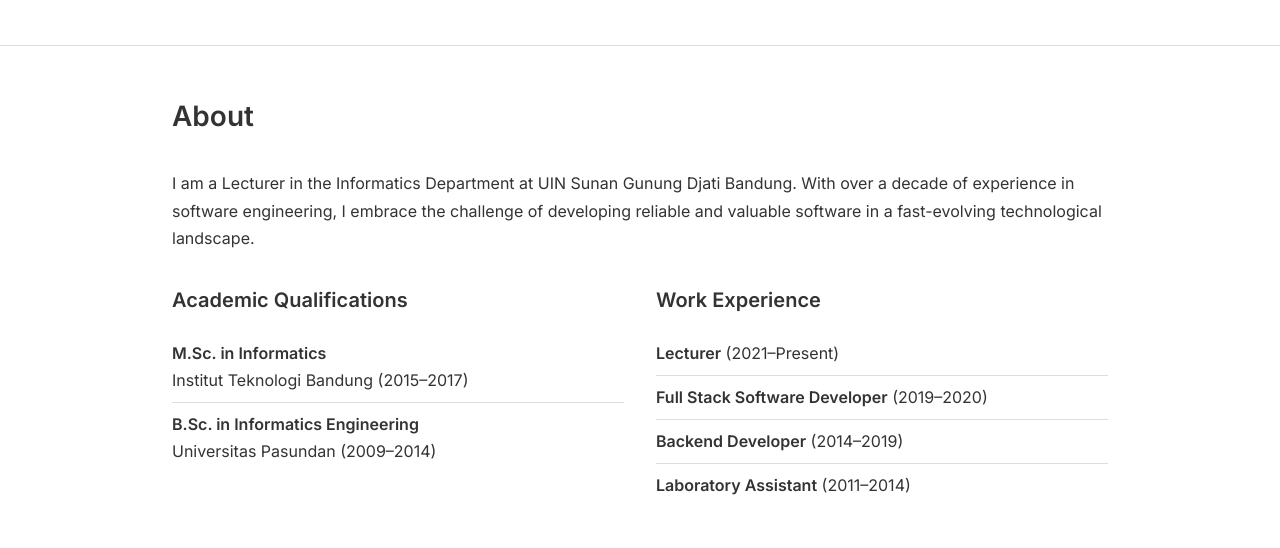
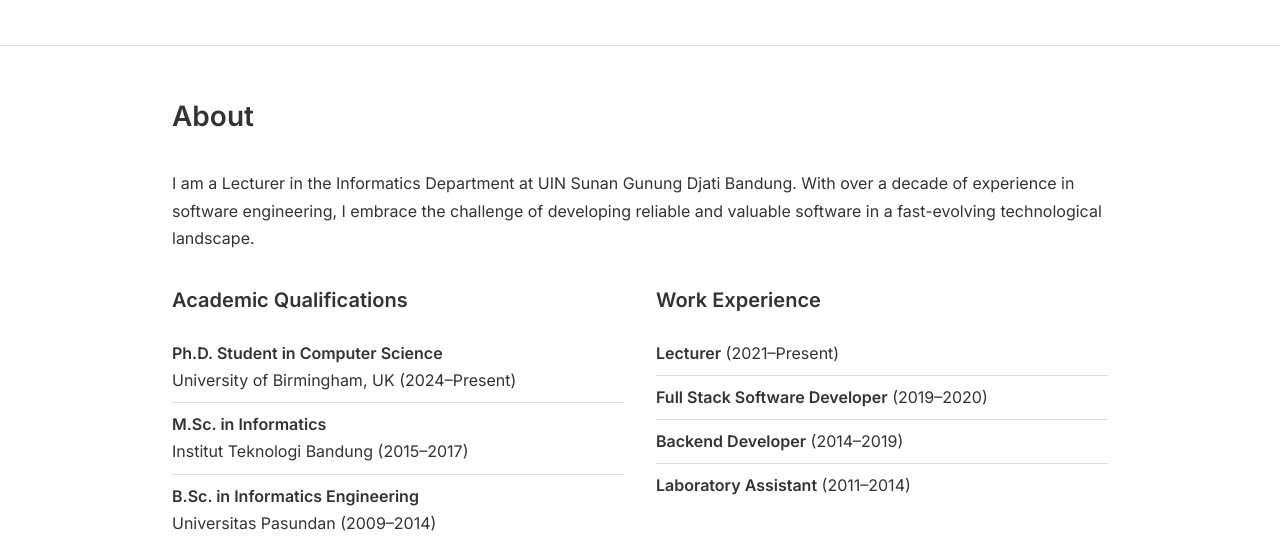
Before and after one commit to ichsanbudiman/ichsanbudiman.github.io, a plain HTML site: page index.html in a window 1280 px wide. Shown: the part 362-910 px from the top of the page. Drawn offline with Linux system fonts and the light colour scheme.

Commit message:
add current academic qualification

```diff
--- a/index.html
+++ b/index.html
@@ -65,6 +65,10 @@
                 <div class="content-card">
                     <h3 class="card-title">Academic Qualifications</h3>
                     <ul class="styled-list">
+                        <li>
+                            <strong>Ph.D. Student in Computer Science</strong><br>
+                            University of Birmingham, UK (2024–Present)
+                        </li>
                         <li>
                             <strong>M.Sc. in Informatics</strong><br>
                             Institut Teknologi Bandung (2015–2017)
```
